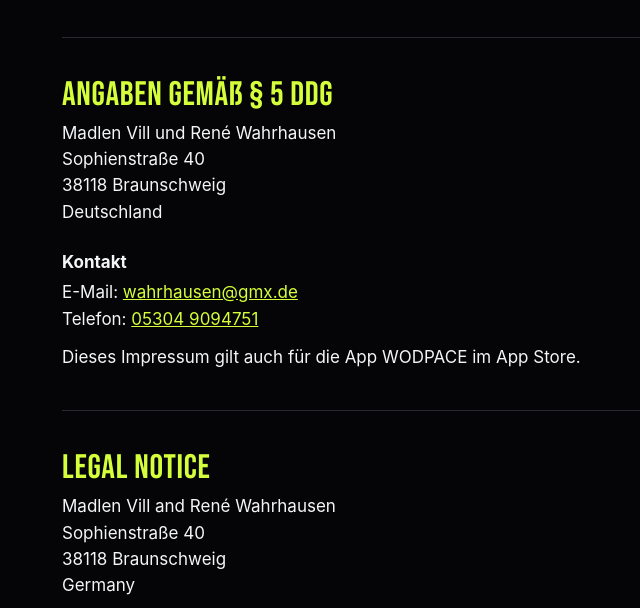
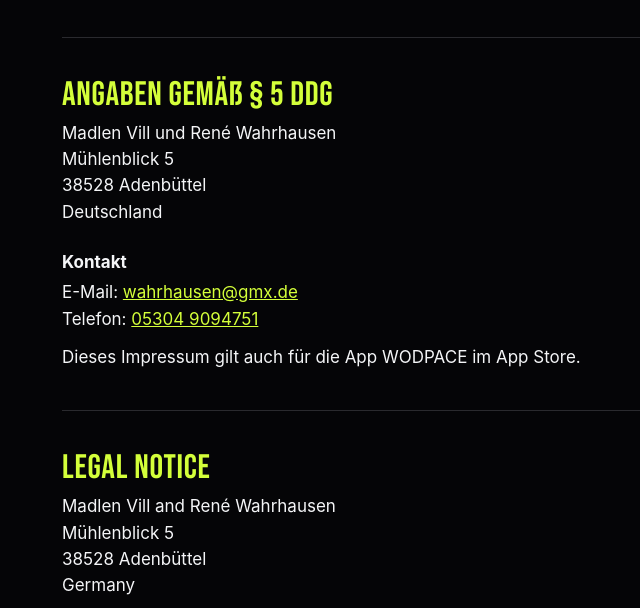
Before and after one commit to madlenvill30/wodpace, a plain HTML site: page impressum/index.html in a window 1280 px wide. Shown: the part 156-764 px from the top of the page, without its empty margins (234-874 px from the left). Drawn offline with Linux system fonts and the light colour scheme.

Commit message:
Anschrift: Mühlenblick 5, 38528 Adenbüttel
Co-Authored-By: Claude Opus 5.5 <noreply@anthropic.com>

```diff
--- a/impressum/index.html
+++ b/impressum/index.html
@@ -23,8 +23,8 @@
   <section id="de" lang="de">
     <h2>Angaben gemäß § 5 DDG</h2>
     <p>Madlen Vill und René Wahrhausen<br>
-      Sophienstraße 40<br>
-      38118 Braunschweig<br>
+      Mühlenblick 5<br>
+      38528 Adenbüttel<br>
       Deutschland</p>
     <h3>Kontakt</h3>
     <p>E-Mail: <a href="mailto:wahrhausen@gmx.de">wahrhausen@gmx.de</a><br>
@@ -35,8 +35,8 @@
   <section id="en" lang="en">
     <h2>Legal notice</h2>
     <p>Madlen Vill and René Wahrhausen<br>
-      Sophienstraße 40<br>
-      38118 Braunschweig<br>
+      Mühlenblick 5<br>
+      38528 Adenbüttel<br>
       Germany</p>
     <p>Email: <a href="mailto:wahrhausen@gmx.de">wahrhausen@gmx.de</a><br>
       Phone: <a href="tel:+4953049094751">+49 5304 9094751</a></p>
```
Also changed, not shown: datenschutz/index.html (+3 -3 lines).
